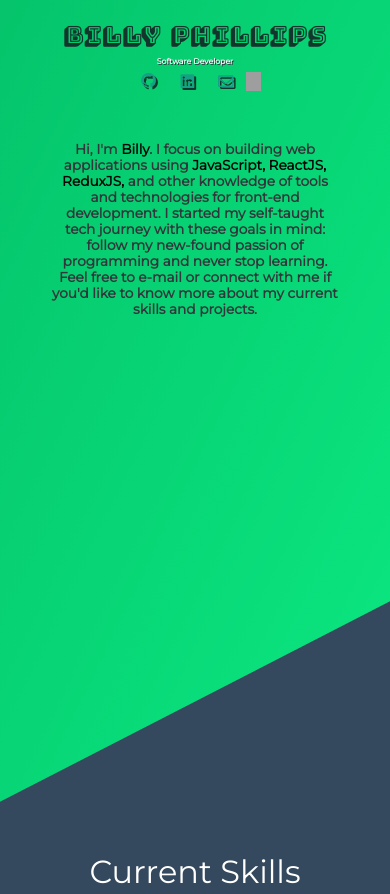
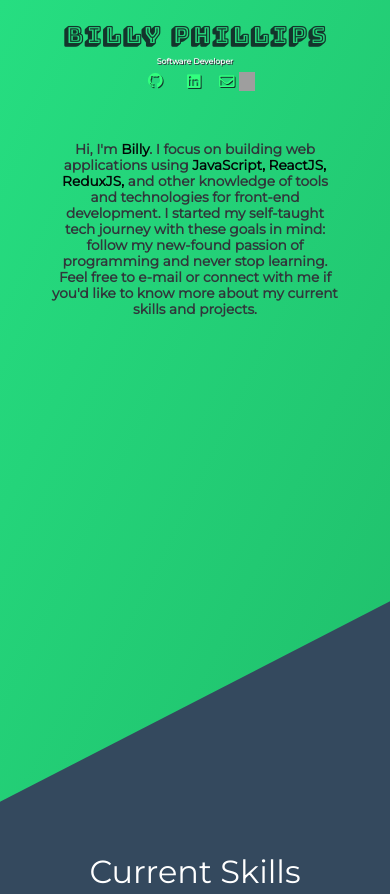
Before and after one commit to Good-Will-Coding/portfolio, a plain HTML site: page index.html in a window 390 px wide. Shown: the top 894 px of the page. Drawn offline with nearby package versions, Linux system fonts and the light colour scheme; grey boxes are pictures that could not be loaded; a web font is replaced by a local one.

Commit message:
changed icon colours

```diff
--- a/main.css
+++ b/main.css
@@ -9,7 +9,7 @@ html {
 
 .header {
   height: 95vh;
-  background-image: linear-gradient(to right bottom, #05c46b,#0be881);
+  background-image: linear-gradient(to right bottom, #26de81,#20bf6b);
   background-size: cover;
   background-position: top;
   position: relative;
@@ -51,7 +51,7 @@ html {
 
 .header i {
 
-  color: #16a085;
+  color: #32ff7e;
   font-size: 4vw;
   padding-left: 12px;
   padding-right: 12px;
@@ -73,7 +73,7 @@ img#profile-pic {
 }
 .header i:hover,
 active {
-  color: #218c74;
+  color: #BDC581;
   text-decoration: none;
 }
 
@@ -101,7 +101,14 @@ active {
     margin: 50px;
     font-size: 3.5vw;
   }
+  .header i {
+    width: 8px;
+  text-shadow: 1px 1px #14352c;
+
+  }
 }
+
+
 
 .section-skills {
   display: flex;
```
